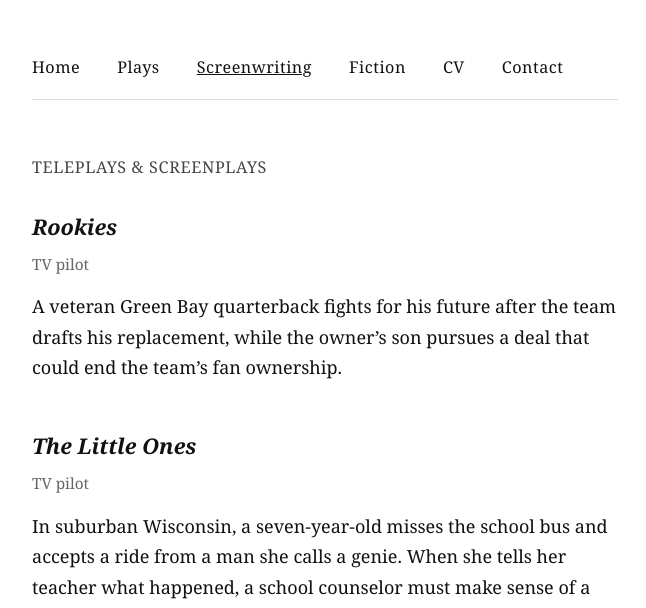
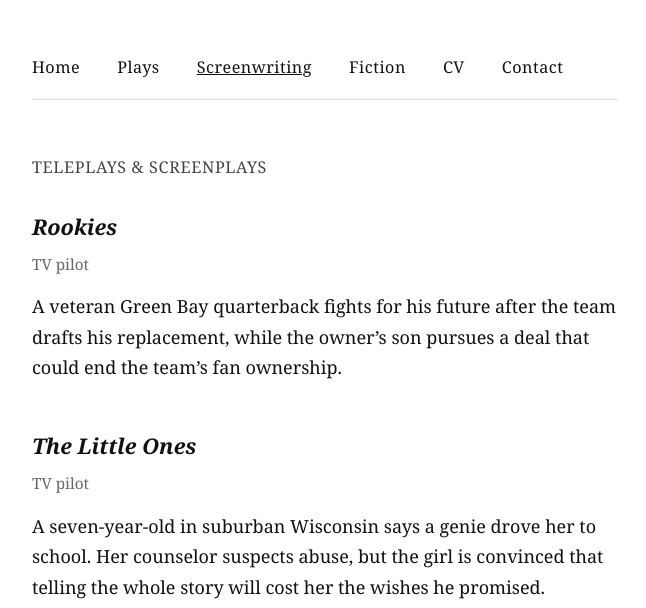
Before and after one commit to Rakesh6720/rakeshbaruah.com, a plain HTML site: page screenwriting.html in a window 1280 px wide. Shown: the part 175-783 px from the top of the page, without its empty margins (315-961 px from the left). Drawn offline with Linux system fonts and the light colour scheme.

Commit message:
Sharpen The Little Ones logline

```diff
--- a/screenwriting.html
+++ b/screenwriting.html
@@ -35,7 +35,7 @@
     <article class="work-entry">
         <h3>The Little Ones</h3>
         <p class="work-meta">TV pilot</p>
-          <p>In suburban Wisconsin, a seven-year-old misses the school bus and accepts a ride from a man she calls a genie. When she tells her teacher what happened, a school counselor must make sense of a story the girl believes will cost her wishes if she tells it.</p>
+          <p>A seven-year-old in suburban Wisconsin says a genie drove her to school. Her counselor suspects abuse, but the girl is convinced that telling the whole story will cost her the wishes he promised.</p>
         <p>Second Rounder, 2022 Launch Pad Pilot Competition</p>
     </article>
     <article class="work-entry">
```
